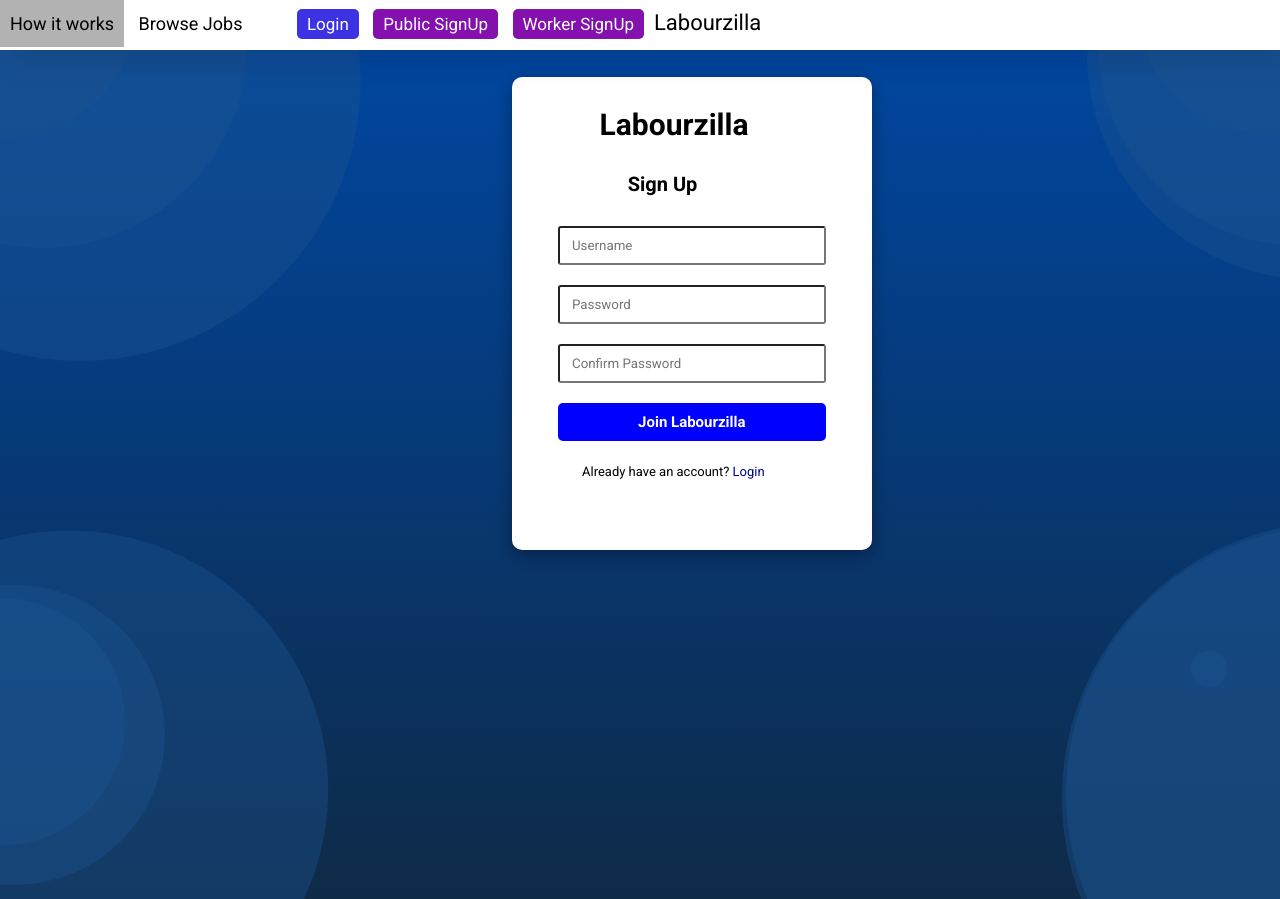
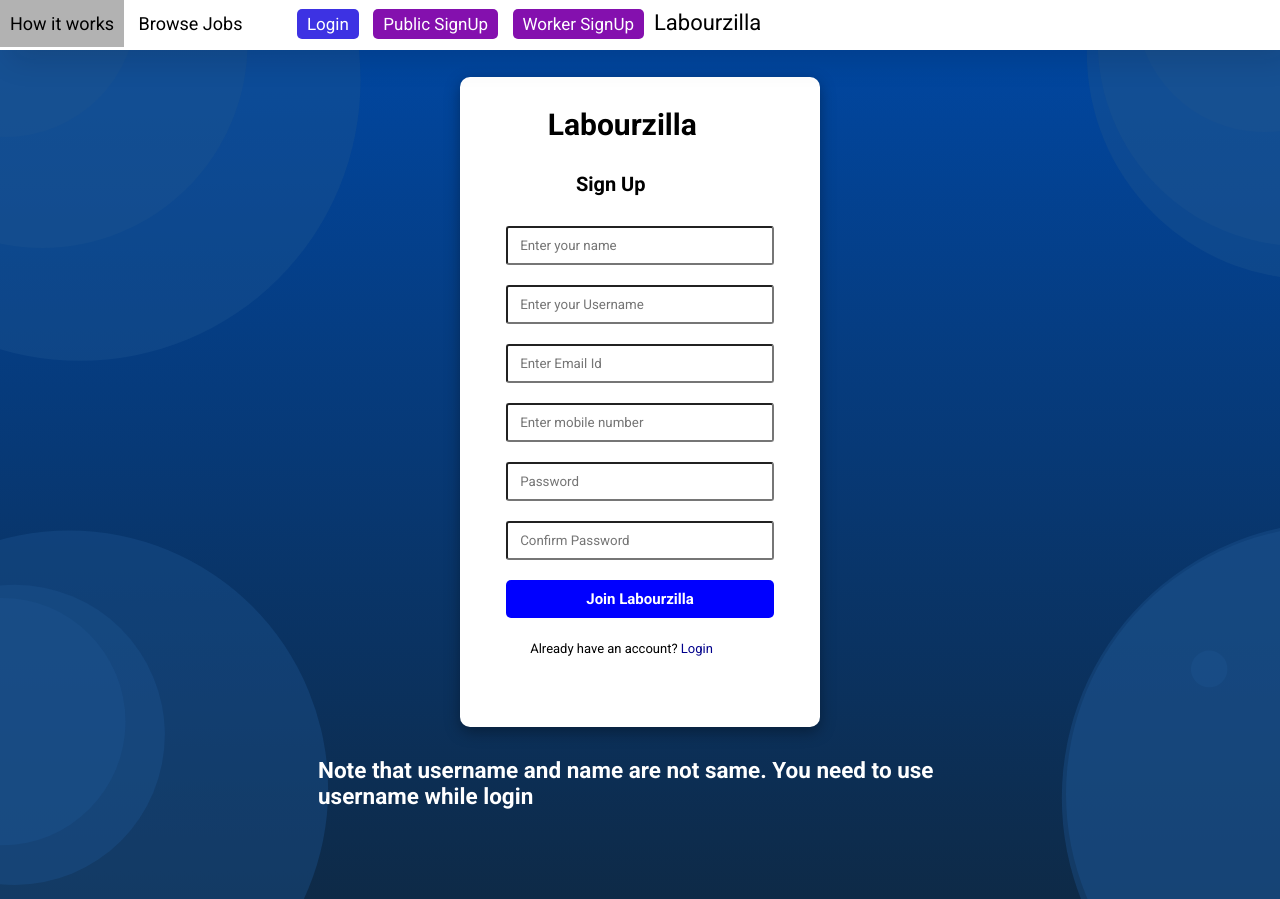
Before and after one commit to emojiworld777/labourzilla, a Django app: page /workersignup/ in a window 1280 px wide. Run offline with Django 4.2, Linux system fonts and the light colour scheme.

Commit message:
updated signup pages

```diff
--- /dev/null
+++ b/labourzilla/media/css/accounts.css
@@ -0,0 +1,3 @@
+.accounts{
+    padding-top: 100px;
+}
--- a/labourzilla/media/css/signUp.css
+++ b/labourzilla/media/css/signUp.css
@@ -10,13 +10,15 @@
   height: 100%;
   position: fixed;
   background: url("/media/Animated\ Shape2.svg");
+  display: flex;
+  flex-direction: column;
+  align-items: center;
 }
 
 .log_form {
   width: 40vh;
   /* height: 60vh; */
   padding-bottom: 70px;
-  margin-left: 40%;
   margin-top: 3%;
   background-color: white;
   border-radius: 10px;
@@ -69,6 +71,14 @@ form {
   display: flex;
   flex-direction: column;
   margin: 0 10%;
+}
+
+.warning{
+  width: 55%;
+  align-items: center;
+  color: white;
+  padding: 30px;
+  font-size: 15px;
 }
 
 
--- a/labourzilla/templates/home.html
+++ b/labourzilla/templates/home.html
@@ -19,8 +19,8 @@
         </ul>
         <br />
         <div class="bgButtons">
-          <button class="mainHire"><a href="{% url 'postproject' %}" target="_blank">Hire Labour</a></button>
-          <button class="earnMoney"><a href="{% url 'jobList' %}" target="_blank">Earn money</a></button>
+          <button class="mainHire"><a href="{% url 'postproject' %}">Hire Labour</a></button>
+          <button class="earnMoney"><a href="{% url 'jobList' %}">Earn money</a></button>
         </div>
       </div>
     </div>
--- a/labourzilla/templates/navbar.html
+++ b/labourzilla/templates/navbar.html
@@ -15,9 +15,9 @@
 
     <div class="nav-links">
       <a href="{% url 'howitworks' %}" >How it works</a>
-      <a href="{% url 'jobList' %}" target="_blank">Browse Jobs</a>
+      <a href="{% url 'jobList' %}">Browse Jobs</a>
       {% if request.user.is_authenticated %}
-      <button class="login"><a href="{% url 'logout' %}" target="_blank">Logout</a></button>
+      <button class="login"><a href="{% url 'logout' %}">Logout</a></button>
       <button class="post-project"><a href="{% url 'postproject' %}">Post Project</a></button>
       <div class="dropdown">
         <button><img src="/media/imgs/down-arrow.png" alt=""></button>
@@ -26,9 +26,9 @@
           <a href='{% url "projects" %}'>Projects</a>
         </div>
       {% else %}
-      <button class="login"><a href="{% url 'login' %}" target="_blank">Login</a></button>
-      <button class="signUp"><a href="{% url 'pubsignup' %}" target="_blank">Public SignUp</a></button>
-      <button class="signUp"><a href="{% url 'worksignup' %}" target="_blank">Worker SignUp</a></button>
+      <button class="login"><a href="{% url 'login' %}">Login</a></button>
+      <button class="signUp"><a href="{% url 'pubsignup' %}" >Public SignUp</a></button>
+      <button class="signUp"><a href="{% url 'worksignup' %}" >Worker SignUp</a></button>
       {% endif %}
       </div>
     </div>
--- a/labourzilla/templates/worker_signup.html
+++ b/labourzilla/templates/worker_signup.html
@@ -11,13 +11,19 @@
             <h3>Sign Up</h3>
             <form method="POST">
                 {% csrf_token %}
-                <input type="text" name='username' placeholder="Username">
+                <input type="text" name="name" placeholder="Enter your name">
+                <input type="text" name='username' placeholder="Enter your Username">
+                <input type="email" name="email" placeholder="Enter Email Id">
+                <input type="number" name="mobile" placeholder="Enter mobile number">
                 <input type="password" name='password' placeholder="Password">
                 <input type="password" name='password2' placeholder="Confirm Password">
                 <button type='submit'>Join Labourzilla</button>
             </form>
             <span>Already have an account? <a href="{% url 'login' %}">Login</a></span>
         </div>
+        <div class="warning">
+            <h2>Note that username and name are not same. You need to use username while login</h2>
+         </div>
     </div>
 {% endblock content %}
 {% block customScript %}
```
Also changed, not shown: labourzilla/media/css/jobs.css (+21 -1 lines), labourzilla/templates/accounts.html (+14 -8 lines), labourzilla/templates/jobs.html (+4 -4 lines), labourzilla/templates/public_signUp.html (+7 -1 lines), labourzilla/db.sqlite3.
